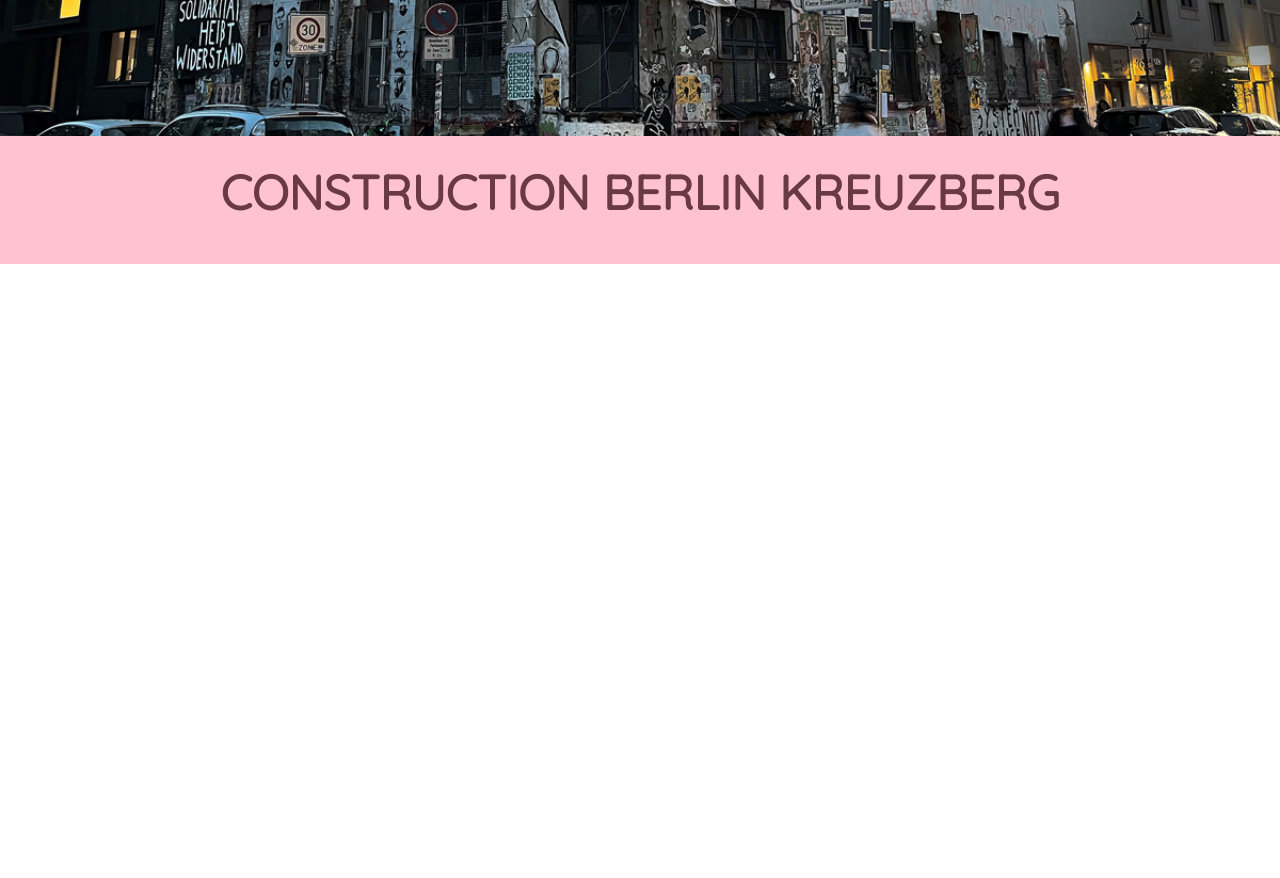
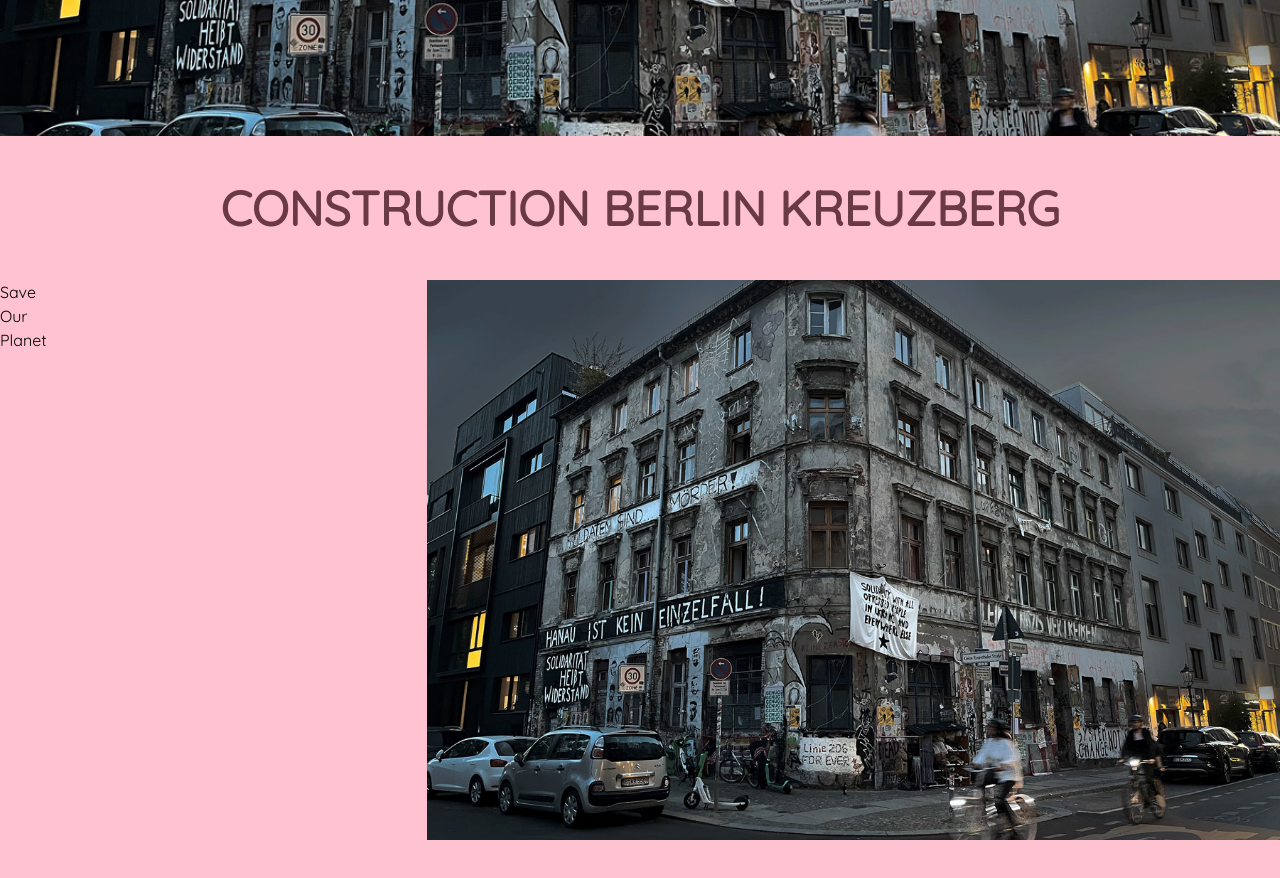
Before and after one commit to pweimann/new-construction-project, a Nuxt app: page / in a window 1280 px wide. Shown: the part 1280-2158 px from the top of the page. Before the commit the page ends 1544 px from the top, so only its background shows below. Built offline with nearby package versions, Linux system fonts and the light colour scheme.

Commit message:
Start the implementation of the tabs section component. (WIP)

```diff
--- a/components/TabSection.vue
+++ b/components/TabSection.vue
@@ -1,12 +1,18 @@
 <template>
-  <section class='bg-light-rosa py-8'>
-    <div class='container mx-auto px-4 text-center'>
+  <section class='bg-light-rosa py-12'>
+    <div class='container mx-auto px-4 text-center mb-12'>
       <h2 class='text-dark-rosa text-2xl md:text-5xl font-bold uppercase leading-tight mb-4'>construction berlin
         kreuzberg</h2>
     </div>
-    <div class='tabs-wrapper'>
-      <div class='tabs-nav'></div>
-      <div class='tabs-content'></div>
+    <div class='tabs-wrapper full-width'>
+      <div class='tabs-nav w-1/3'>
+        <ul>
+          <li v-for="navItem in tabsNavList">{{navItem.title}}</li>
+        </ul>
+      </div>
+      <div class='tabs-content w-2/3'>
+        <img src='/placeholder.jpg'>
+      </div>
     </div>
   </section>
 </template>
@@ -31,5 +37,8 @@ const tabsNavList: Ref<TabNavItem[]> = ref([
 ])
 </script>
 <style lang='css'>
-
+.tabs-wrapper {
+  display: flex;
+  flex-direction: row;
+}
 </style>
```
